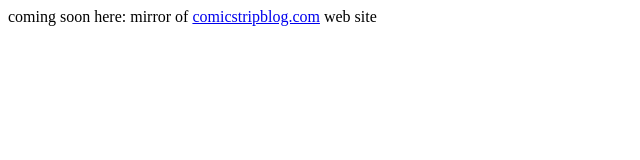
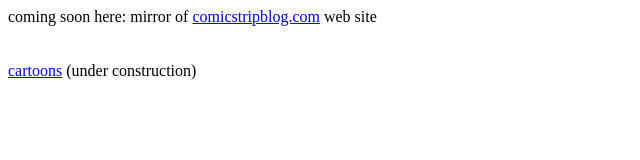
Before and after one commit to ComicStrip/ComicStrip.github.io, a plain HTML site: page index.html in a window 1280 px wide. Shown: the whole page, without its empty margins (0-640 px from the left). Drawn offline with Linux system fonts and the light colour scheme.

Commit message:
Update index.html

```diff
--- a/index.html
+++ b/index.html
@@ -1 +1,4 @@
 coming soon here: mirror of <a href="https://comicstripblog.com">comicstripblog.com</a> web site
+
+<br><br><br>
+<a href="https://comicstrip.github.io/cartoons/">cartoons</a> (under construction)
```
